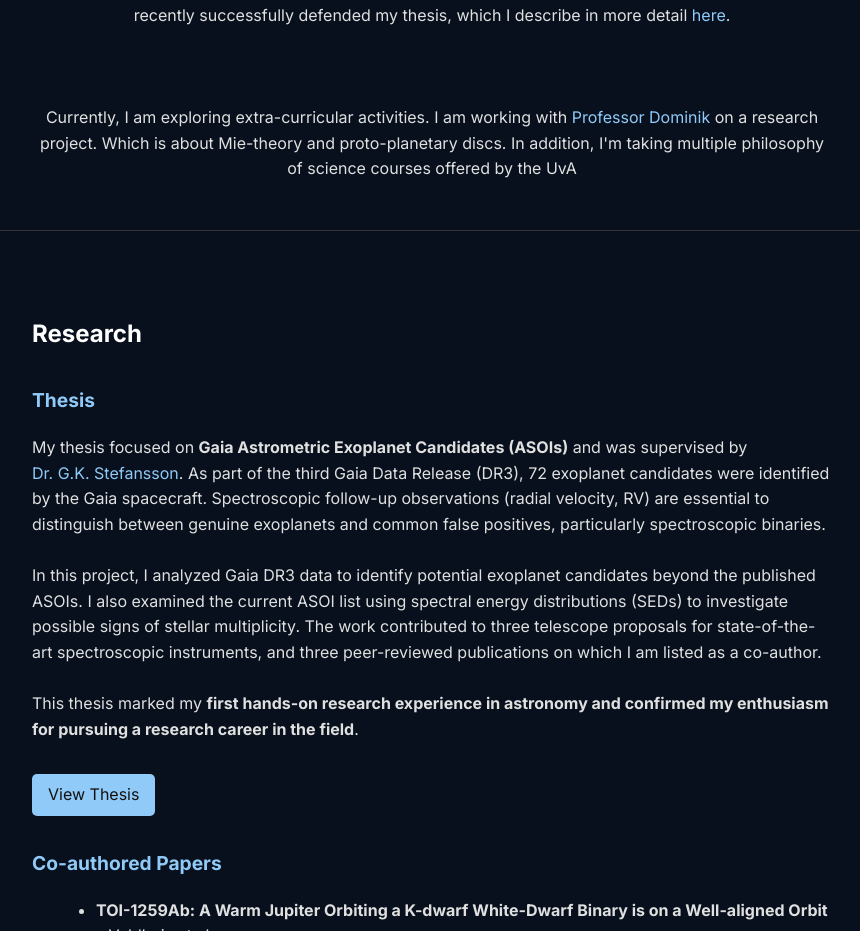
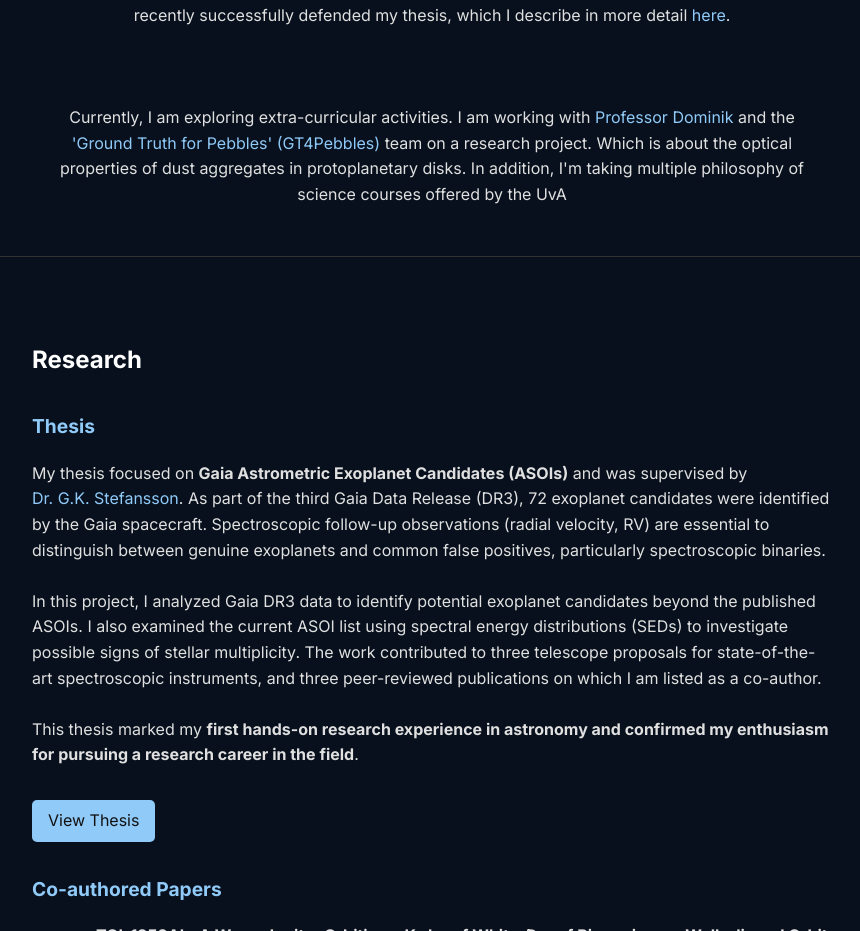
Before and after one commit to Daafb/Daafb.github.io, a plain HTML site: page index.html in a window 1280 px wide. Shown: the part 1174-2105 px from the top of the page, without its empty margins (308-1168 px from the left). Drawn offline with Linux system fonts and the light colour scheme.

Commit message:
Added the gt4pebbles team

```diff
--- a/index.html
+++ b/index.html
@@ -55,7 +55,7 @@
           I recently successfully defended my thesis, which I describe in more detail <a href="#research">here</a>.
           <br></br>
           <br></br>
-          Currently, I am exploring extra-curricular activities. I am working with <a href="https://staff.science.uva.nl/c.dominik/" target="_blank"> Professor Dominik</a> on a research project. Which is about Mie-theory and proto-planetary discs.
+          Currently, I am exploring extra-curricular activities. I am working with <a href="https://staff.science.uva.nl/c.dominik/" target="_blank"> Professor Dominik</a> and the <a href="https://gt4pebbles.github.io/Website/index.html" target="_blank"> 'Ground Truth for Pebbles' (GT4Pebbles)</a> team on a research project. Which is about the optical properties of dust aggregates in protoplanetary disks.
           In addition, I'm taking multiple philosophy of science courses offered by the UvA
         </p>
 
```
